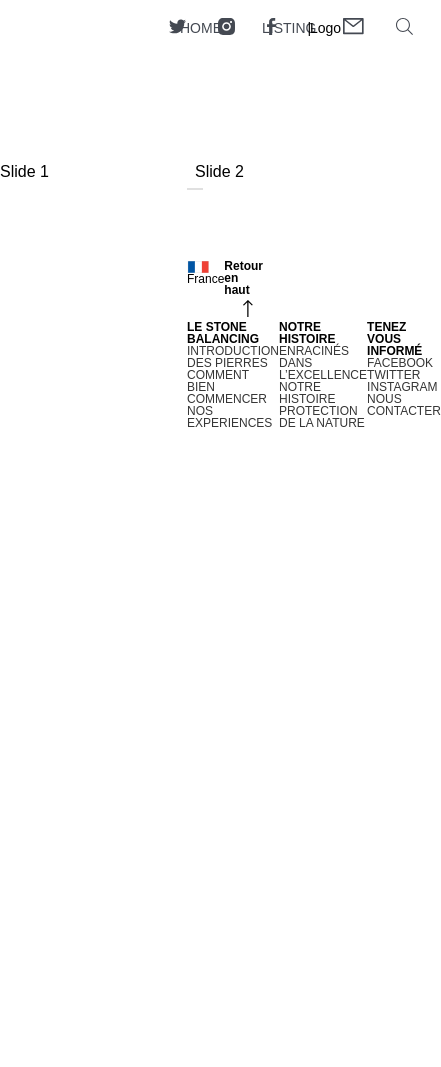
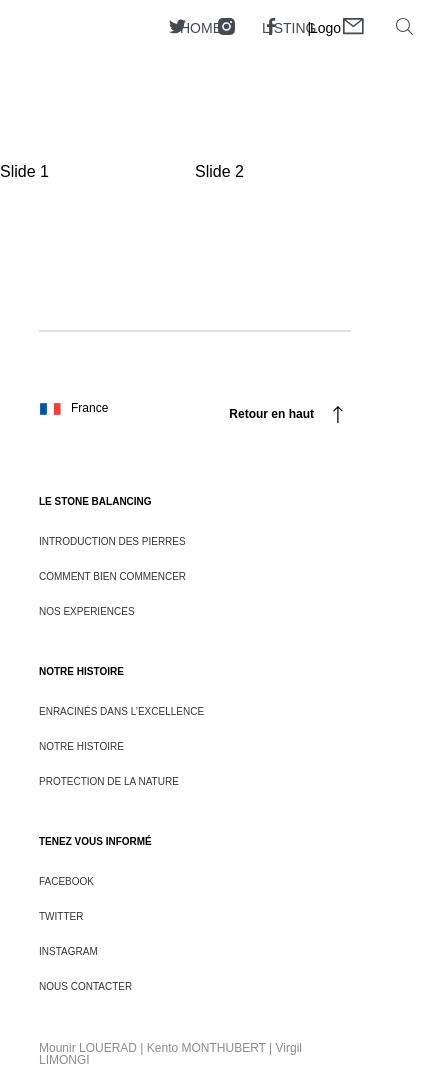
Before and after one commit to kentoje/pwa-groupe9-meh, a Vue app: page /#/ in a window 390 px wide. Shown: the whole page, 441 px wide, since content can reach past the window. Before the commit the page ends 844 px from the top, so only its background shows below. Built offline with nearby package versions, Linux system fonts and the light colour scheme.

Commit message:
responsive footer

```diff
--- a/src/components/Footer/Footer.vue
+++ b/src/components/Footer/Footer.vue
@@ -26,13 +26,13 @@
         <p>NOUS CONTACTER</p>
       </div>
     </div>
-    <p></p>
+    <p class="author">Mounir LOUERAD | Kento MONTHUBERT | Virgil LIMONGI</p>
   </footer>
 </template>
 
 <style scoped lang="scss">
 footer {
-  margin: 0px 187px 0px 187px;
+  margin: 150px 187px 0px 187px;
 
   hr {
     border: 1px solid #E0E0E0;
@@ -44,6 +44,7 @@ footer {
     font-size: 12px;
     width: 90%;
     margin-top: 70px;
+    margin-bottom: 70px;
 
     img {
       vertical-align: middle;
@@ -71,11 +72,46 @@ footer {
       font-weight: bold;
       font-size: 12px;
       color: black;
+      margin-bottom: 50px;
     }
 
     p {
       font-size: 12px;
       color: #353535;
+      margin-bottom: 25px;
+    }
+  }
+
+  .author {
+    font-size: 12px;
+    color: #8D8D8D;
+  }
+
+  @media (max-width: 1024px) {
+    margin: 150px 10% 0px 10%;
+  }
+
+  @media (max-width: 768px) {
+    .top {
+      width: 100%;
+    }
+
+    .content {
+      display: inherit;
+      width: 100%;
+
+      p {
+        font-size: 10px;
+      }
+
+      .title {
+        margin-bottom: 30px;
+        font-size: 10px;
+      }
+
+      div {
+        margin-bottom: 50px;
+      }
     }
   }
 }
```
